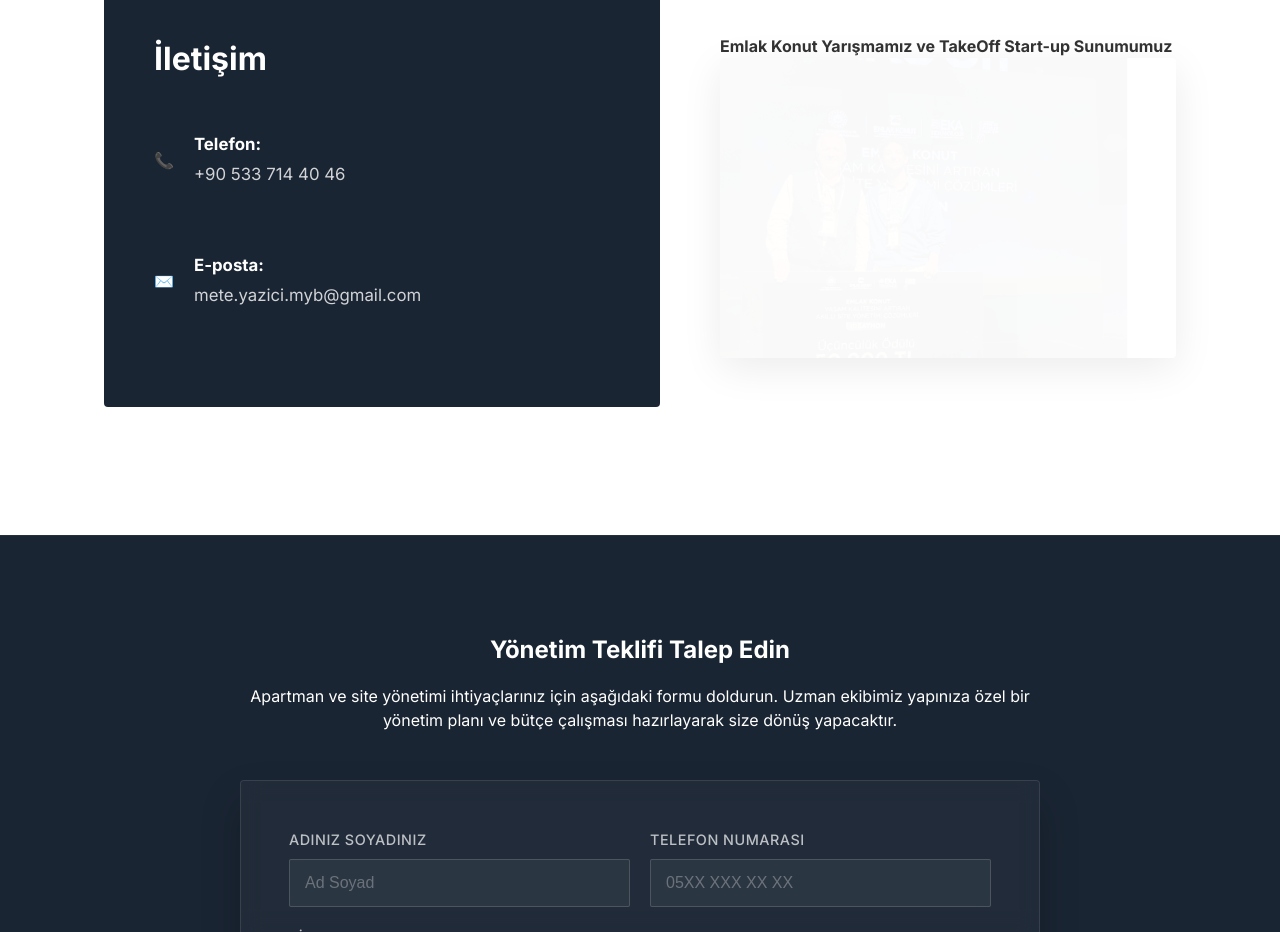
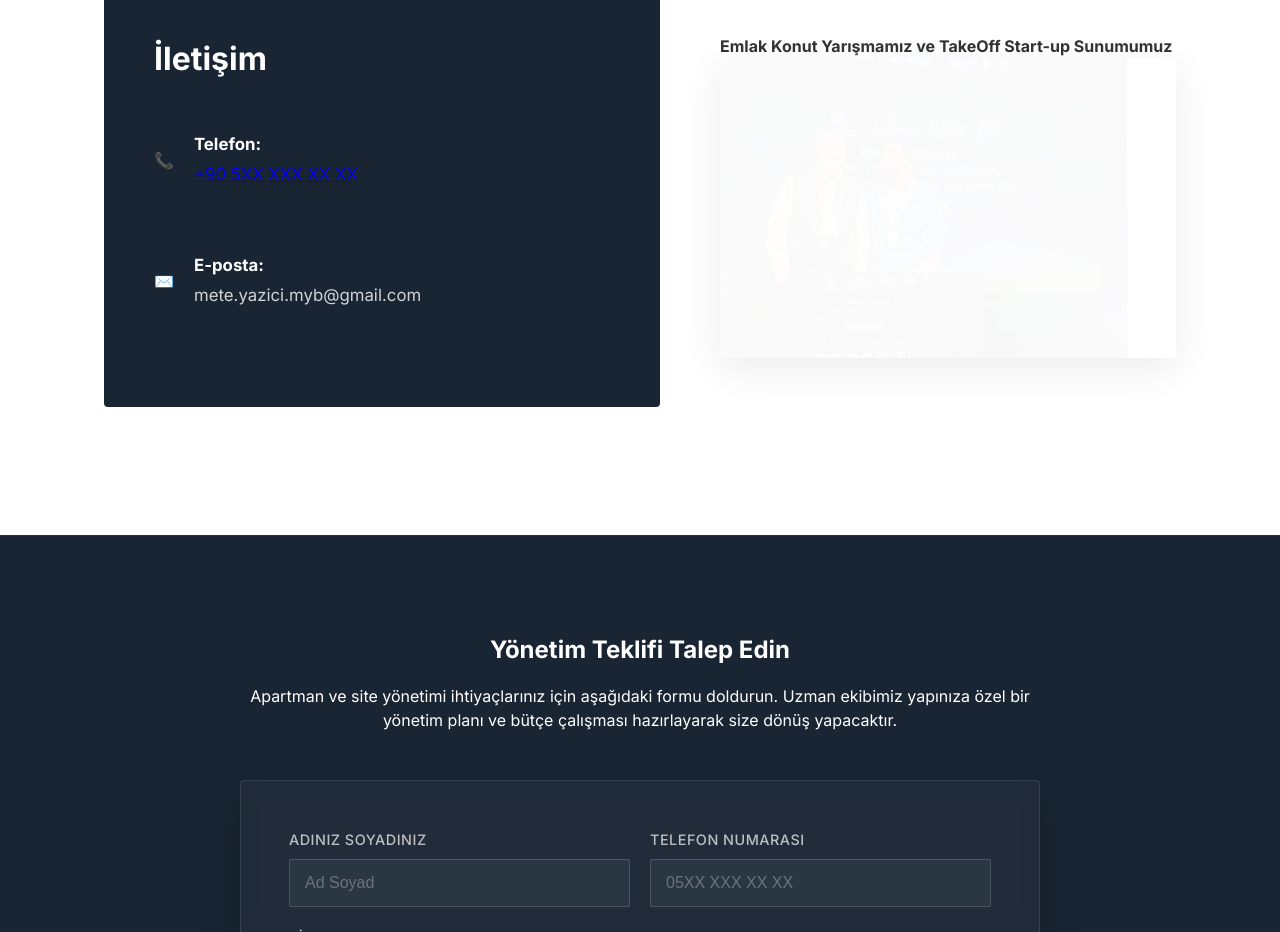
Before and after one commit to Mete610/MYB-Web-Page, a React (Vite) app in the folder frontend/: page / in a window 1280 px wide. Shown: the part 3020-3952 px from the top of the page. Built offline with nearby package versions, Linux system fonts and the light colour scheme.

Commit message:
Update iletisim.tsx

```diff
--- a/frontend/src/components/iletisim.tsx
+++ b/frontend/src/components/iletisim.tsx
@@ -32,7 +32,7 @@ function Iletisim() {
 
                     <div className="info-item">
                         <span className="info-icon">📞</span>
-                        <p><strong>Telefon:</strong> +90 533 714 40 46</p>
+                        <p><strong>Telefon:</strong> <a href="tel:+905XXXXXXXXX"><i class="fas fa-phone"></i> +90 5XX XXX XX XX</a></p>
 
                     </div>
                     <div className="info-item">
```
